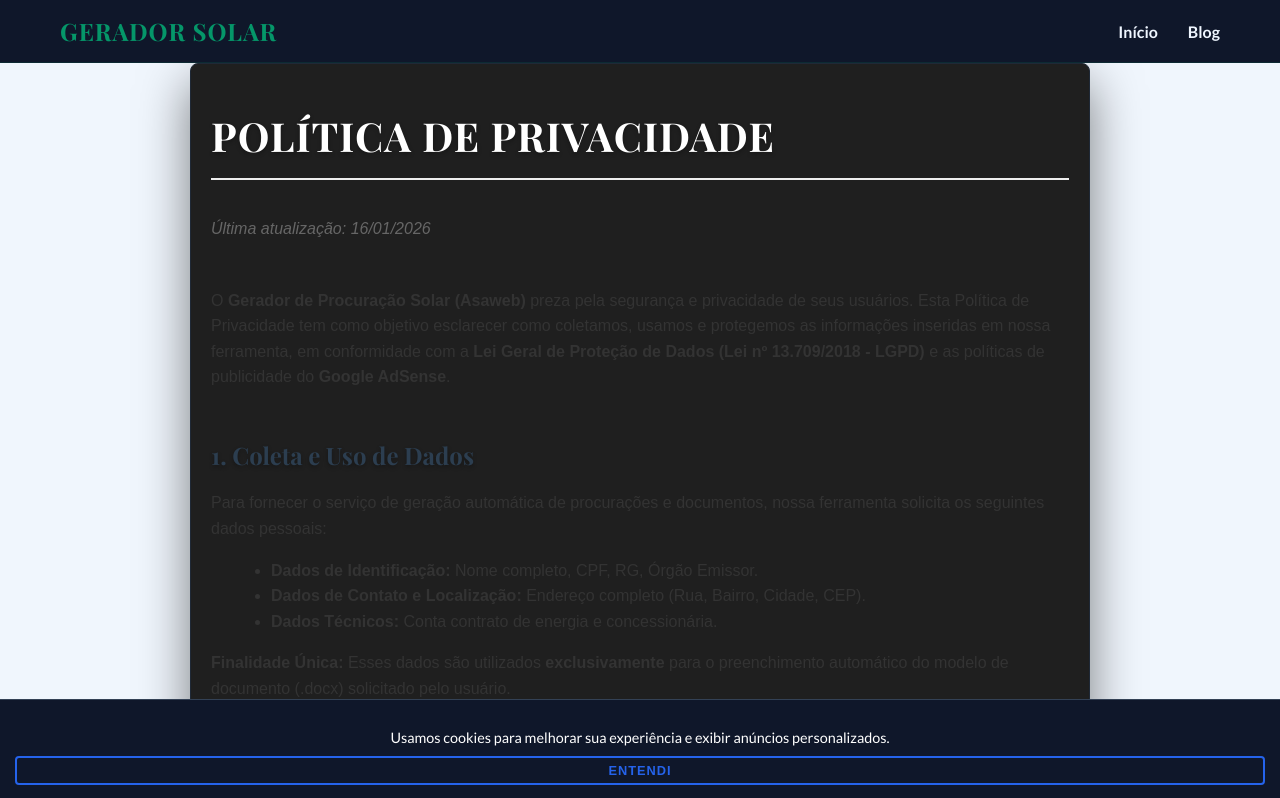
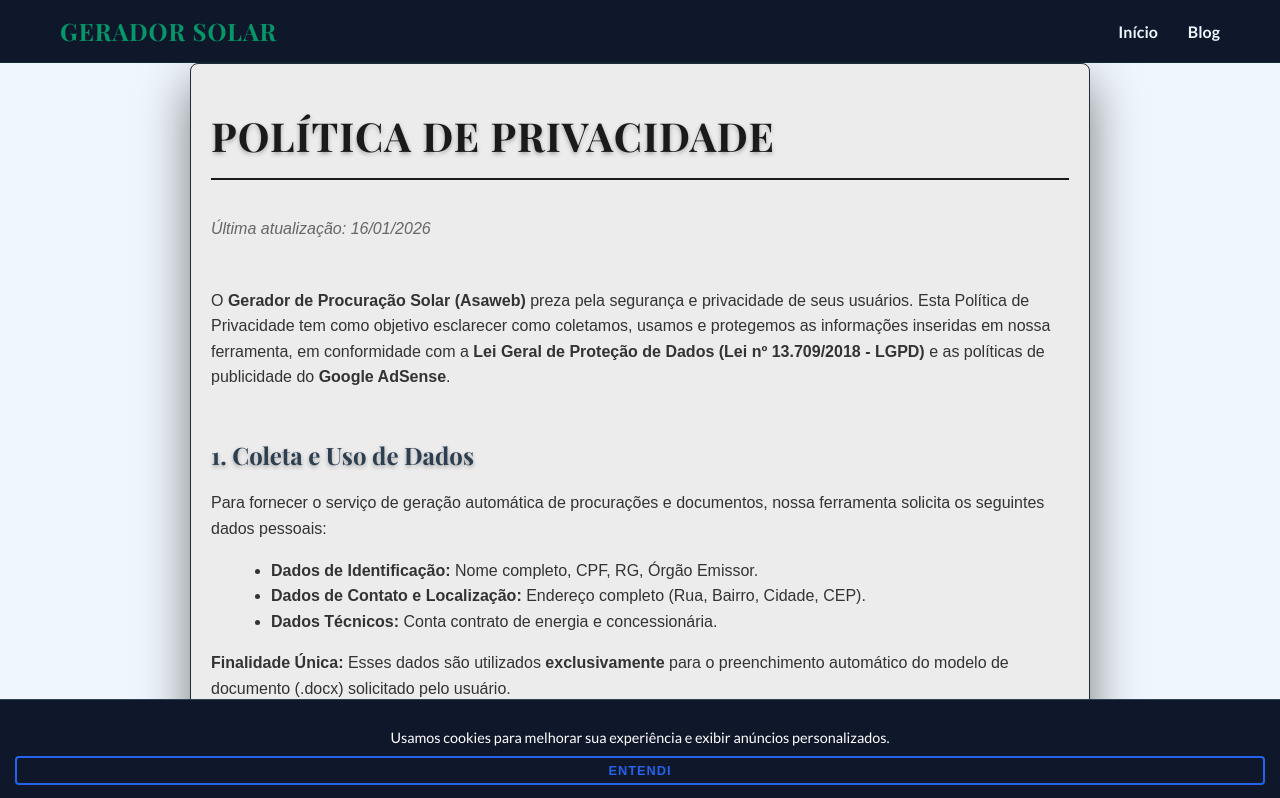
Before and after one commit to mosiah-andrade/apiGeradorDeProcuracao, a Next.js app in the folder front-contratos-next/: page /politica-de-privacidade in a window 1280 px wide. Shown: the top 798 px of the page. Built offline with nearby package versions, Linux system fonts and the light colour scheme; a web font is replaced by a local one.

Commit message:
append coelba

```diff
--- a/front-contratos-next/app/politica-de-privacidade/page.tsx
+++ b/front-contratos-next/app/politica-de-privacidade/page.tsx
@@ -7,8 +7,8 @@ export const metadata = {
 
 export default function PoliticaPrivacidade() {
   return (
-    <div className="container" style={{padding: '40px 20px', maxWidth: '900px', margin: '0 auto', fontFamily: 'sans-serif', lineHeight: '1.6', color: '#333'}}>
-      <h1 style={{fontSize: '2.5rem', marginBottom: '20px', borderBottom: '2px solid #eee', paddingBottom: '10px'}}>Política de Privacidade</h1>
+    <div className="container" style={{padding: '40px 20px', maxWidth: '900px', margin: '0 auto', fontFamily: 'sans-serif', lineHeight: '1.6', color: '#333', backgroundColor: '#edecec'}}>
+      <h1 style={{fontSize: '2.5rem', marginBottom: '20px', borderBottom: '2px solid #1a1a1a', paddingBottom: '10px', color: '#1a1a1a'}}>Política de Privacidade</h1>
       <p style={{fontStyle: 'italic', color: '#666', marginBottom: '30px'}}>Última atualização: {new Date().toLocaleDateString('pt-BR')}</p>
 
       <section style={{marginBottom: '30px'}}>
```
Also changed, not shown: front-contratos-next/app/page.tsx (+13 -2 lines), 2 other files (tests, documents, lock files or other folders).
